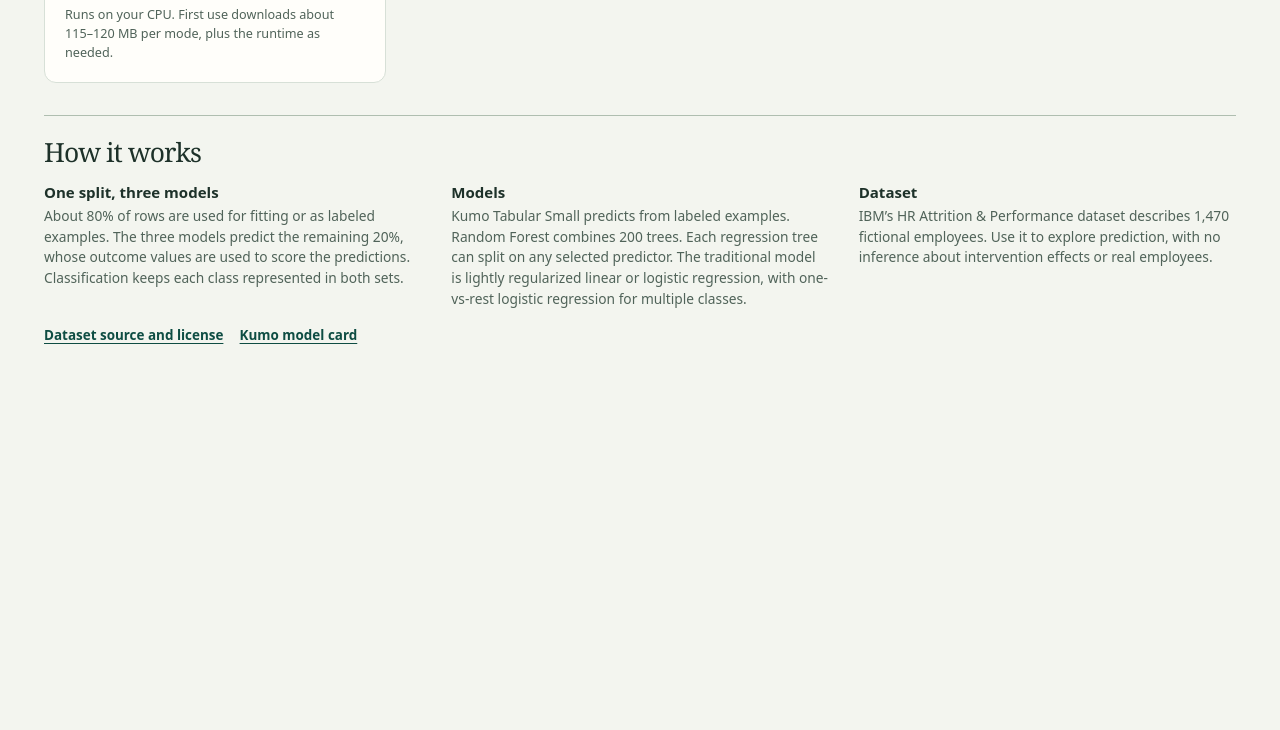
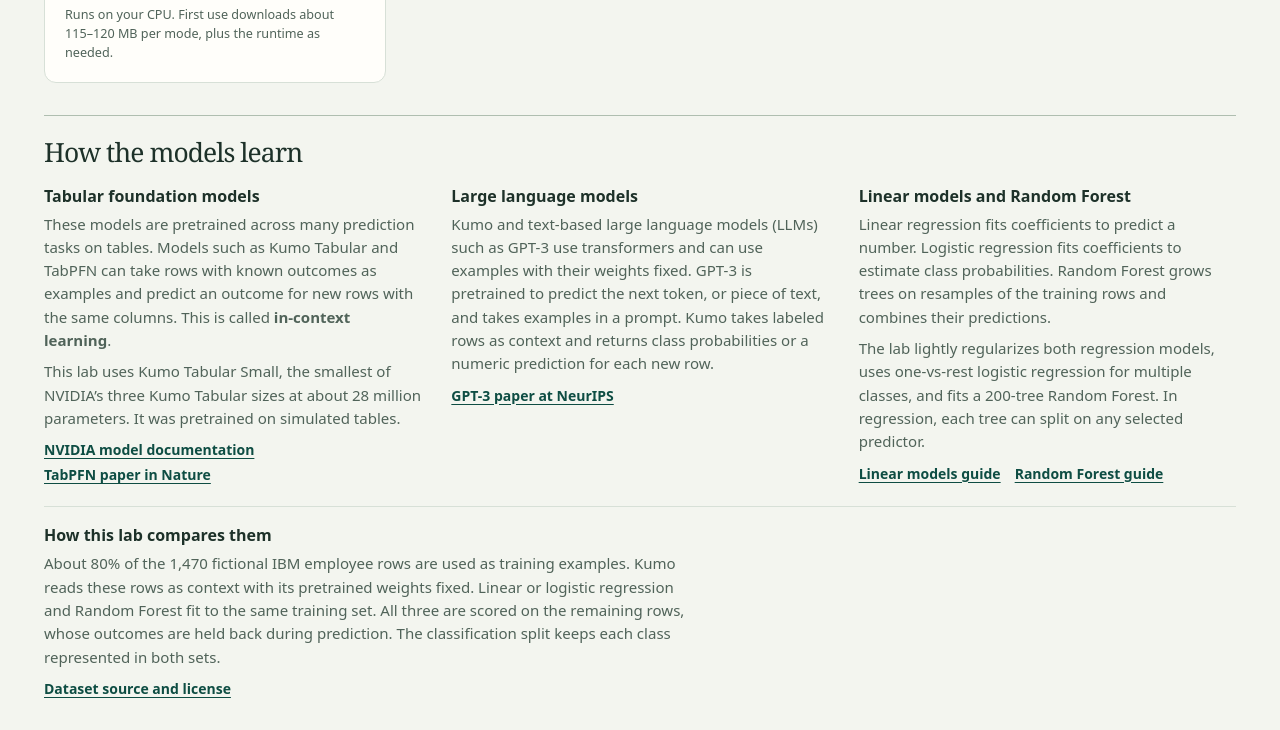
Before and after one commit to lstehlik2809/people-analytics-model-lab, a website built with Vite: page index.html in a window 1280 px wide. Shown: the part 727-1457 px from the top of the page. Before the commit the page ends 1105 px from the top, so only its background shows below. Built offline with nearby package versions, Linux system fonts and the light colour scheme.

Commit message:
Explain tabular foundation models and baseline comparisons

```diff
--- a/index.html
+++ b/index.html
@@ -4,18 +4,18 @@
     <meta charset="UTF-8">
     <meta name="viewport" content="width=device-width, initial-scale=1.0">
     <meta name="theme-color" content="#183c35">
-    <meta name="description" content="Compare NVIDIA Kumo Tabular, Random Forest, and linear or logistic regression on held-out, fictional employee data.">
+    <meta name="description" content="Explore tabular foundation models for people analytics. Compare Kumo Tabular Small with Random Forest and linear or logistic regression on fictional employee data.">
     <link rel="icon" type="image/png" href="./favicon.png">
-    <title>People Analytics Model Lab</title>
+    <title>Tabular Foundation Models | People Analytics Model Lab</title>
   </head>
   <body>
     <a class="skip-link" href="#setup">Skip to analysis</a>
     <header class="masthead">
       <div class="page masthead-inner">
         <div class="site-mark" aria-hidden="true"><i></i><i></i><i></i><i></i></div>
-        <h1>People Analytics<br class="mobile-break"> Model Lab</h1>
-        <p>Compare Kumo Tabular, Random Forest, and traditional regression on fictional employee data.</p>
-        <a href="#method" class="method-link">How it works</a>
+        <h1>Tabular Foundation Models</h1>
+        <p>Try a tabular foundation model on fictional employee data. Compare NVIDIA’s Kumo Tabular Small with Random Forest and linear or logistic regression.</p>
+        <a href="#method" class="method-link">How the models learn</a>
       </div>
     </header>
     <main class="page">
@@ -70,23 +70,41 @@
         </section>
       </div>
       <section id="method" class="method" aria-labelledby="method-title">
-        <h2 id="method-title">How it works</h2>
+        <h2 id="method-title">How the models learn</h2>
         <div class="method-grid">
-          <div>
-            <h3>One split, three models</h3>
-            <p>About 80% of rows are used for fitting or as labeled examples. The three models predict the remaining 20%, whose outcome values are used to score the predictions. Classification keeps each class represented in both sets.</p>
+          <article>
+            <h3>Tabular foundation models</h3>
+            <p>These models are pretrained across many prediction tasks on tables. Models such as Kumo Tabular and TabPFN can take rows with known outcomes as examples and predict an outcome for new rows with the same columns. This is called <strong>in-context learning</strong>.</p>
+            <p>This lab uses Kumo Tabular Small, the smallest of NVIDIA’s three Kumo Tabular sizes at about 28 million parameters. It was pretrained on simulated tables.</p>
+            <div class="method-sources">
+              <a href="https://docs.nvidia.com/sdgm/structured-data-models/models/kumo-tabular" target="_blank" rel="noopener">NVIDIA model documentation</a>
+              <a href="https://www.nature.com/articles/s41586-024-08328-6" target="_blank" rel="noopener">TabPFN paper in Nature</a>
+            </div>
+          </article>
+          <article>
+            <h3>Large language models</h3>
+            <p>Kumo and text-based large language models (LLMs) such as GPT-3 use transformers and can use examples with their weights fixed. GPT-3 is pretrained to predict the next token, or piece of text, and takes examples in a prompt. Kumo takes labeled rows as context and returns class probabilities or a numeric prediction for each new row.</p>
+            <div class="method-sources">
+              <a href="https://proceedings.neurips.cc/paper/2020/hash/1457c0d6bfcb4967418bfb8ac142f64a-Abstract.html" target="_blank" rel="noopener">GPT-3 paper at NeurIPS</a>
+            </div>
+          </article>
+          <article>
+            <h3>Linear models and Random Forest</h3>
+            <p>Linear regression fits coefficients to predict a number. Logistic regression fits coefficients to estimate class probabilities. Random Forest grows trees on resamples of the training rows and combines their predictions.</p>
+            <p>The lab lightly regularizes both regression models, uses one-vs-rest logistic regression for multiple classes, and fits a 200-tree Random Forest. In regression, each tree can split on any selected predictor.</p>
+            <div class="method-sources">
+              <a href="https://scikit-learn.org/stable/modules/linear_model.html" target="_blank" rel="noopener">Linear models guide</a>
+              <a href="https://scikit-learn.org/stable/modules/ensemble.html#random-forests" target="_blank" rel="noopener">Random Forest guide</a>
+            </div>
+          </article>
+        </div>
+        <section class="method-evaluation" aria-labelledby="method-evaluation-title">
+          <h3 id="method-evaluation-title">How this lab compares them</h3>
+          <p>About 80% of the 1,470 fictional IBM employee rows are used as training examples. Kumo reads these rows as context with its pretrained weights fixed. Linear or logistic regression and Random Forest fit to the same training set. All three are scored on the remaining rows, whose outcomes are held back during prediction. The classification split keeps each class represented in both sets.</p>
+          <div class="method-sources">
+            <a href="./data/SOURCE.md" target="_blank" rel="noopener">Dataset source and license</a>
           </div>
-          <div>
-            <h3>Models</h3>
-            <p>Kumo Tabular Small predicts from labeled examples. Random Forest combines 200 trees. Each regression tree can split on any selected predictor. The traditional model is lightly regularized linear or logistic regression, with one-vs-rest logistic regression for multiple classes.</p>
-          </div>
-          <div>
-            <h3>Dataset</h3>
-            <p>IBM’s HR Attrition &amp; Performance dataset describes 1,470 fictional employees. Use it to explore prediction, with no inference about intervention effects or real employees.</p>
-          </div>
-        </div>
-        <a href="./data/SOURCE.md">Dataset source and license</a>
-        <a href="https://huggingface.co/nvidia/Kumo-Tabular">Kumo model card</a>
+        </section>
       </section>
     </main>
     <script type="module" src="/src/main.ts"></script>
--- a/src/style.css
+++ b/src/style.css
@@ -69,7 +69,6 @@ select { max-width: 100%; }
 .masthead p { grid-column: 2; grid-row: 2; color: #dae8dc; max-width: 68ch; font-size: .99rem; }
 .method-link { grid-column: 3; grid-row: 1 / span 2; color: #eef4e6; font-size: .88rem; font-weight: 650; }
 .masthead :focus-visible { outline-color: #deedbc; }
-.mobile-break { display: none; }
 
 .workspace {
   display: grid;
@@ -283,10 +282,14 @@ canvas { display: block; width: 100%; }
 .definitions dd { margin: 2px 0 8px; }
 
 .method { border-top: 1px solid #afbeb0; padding-block: 21px 31px; }
-.method-grid { display: grid; grid-template-columns: repeat(3, minmax(0, 1fr)); gap: 20px 30px; margin-block: 13px; }
-.method h3 { font-size: .94rem; font-weight: 680; margin-bottom: 3px; }
-.method p { font-size: .86rem; color: var(--muted); }
-.method a { font-size: .84rem; font-weight: 650; display: inline-block; margin: 2px 12px 2px 0; }
+.method-grid { display: grid; grid-template-columns: repeat(3, minmax(0, 1fr)); gap: 24px 30px; margin-block: 16px 21px; }
+.method h3 { font-size: 1rem; font-weight: 680; margin-bottom: 5px; }
+.method p { font-size: .94rem; line-height: 1.55; color: var(--muted); }
+.method p + p { margin-top: 8px; }
+.method-sources { display: flex; flex-wrap: wrap; gap: 4px 14px; margin-top: 9px; }
+.method-sources a { font-size: .875rem; font-weight: 650; }
+.method-evaluation { border-top: 1px solid var(--border); padding-top: 16px; }
+.method-evaluation p { max-width: 76ch; }
 
 @media (max-width: 920px) {
   .page { width: calc(100% - 44px); }
@@ -296,7 +299,7 @@ canvas { display: block; width: 100%; }
   .workspace { grid-template-columns: minmax(0, 1fr); padding-block: 18px 24px; }
   .setup, .results { width: 100%; }
   .empty { min-height: 270px; }
-  .method-grid { grid-template-columns: 1fr; gap: 11px; }
+  .method-grid { grid-template-columns: 1fr; gap: 20px; }
 }
 @media (max-width: 500px) {
   .page { width: calc(100% - 24px); }
@@ -304,7 +307,6 @@ canvas { display: block; width: 100%; }
   .masthead p, .method-link { grid-column: 2; grid-row: auto; }
   .masthead p { font-size: .87rem; }
   .method-link { margin-top: 3px; }
-  .mobile-break { display: block; }
   .setup { padding: 15px; }
   .results-head, .result-scope, .chart-block, .result-detail, .result-freshness:not(:empty) { padding-inline: 14px; }
   .result-scope { flex-wrap: wrap; }
```
Also changed, not shown: README.md.
